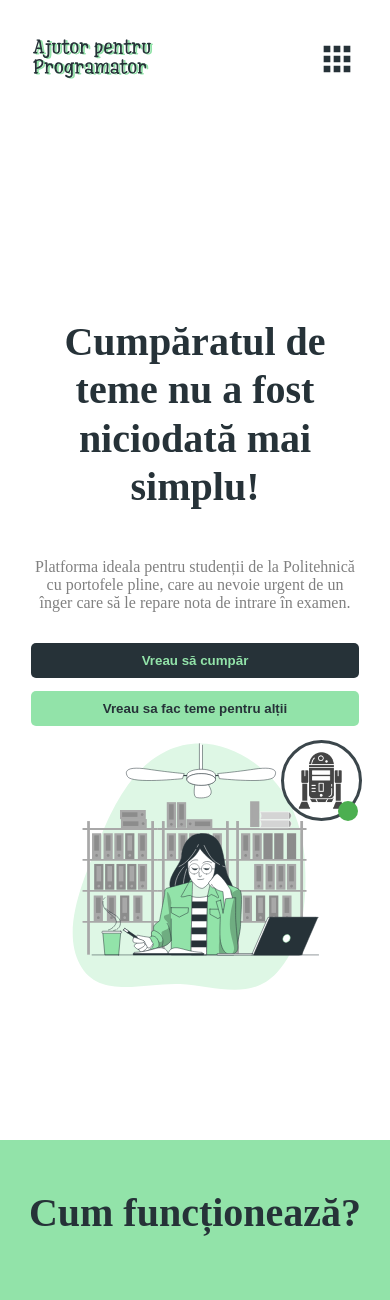
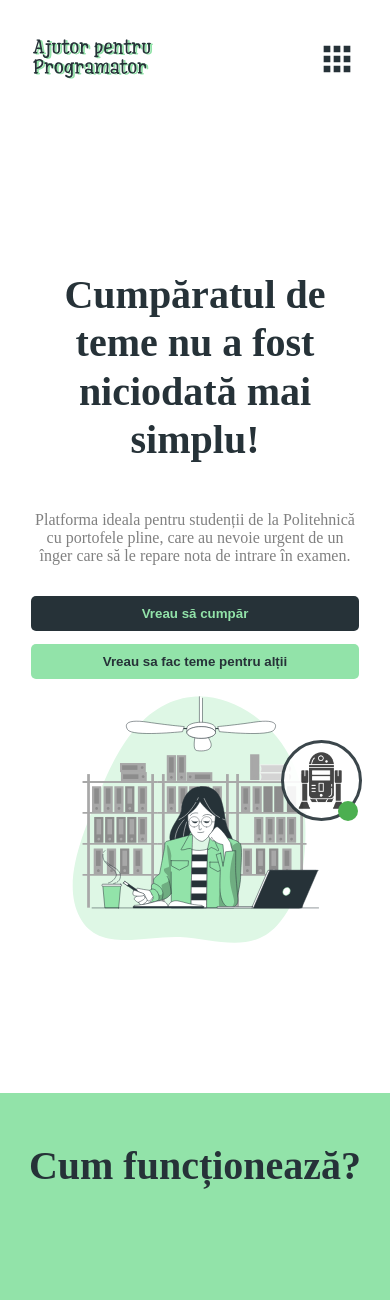
Before and after one commit to Aleandro2000/LSAC_IT-Recruitment-2020, a PHP site: page / in a window 390 px wide. Shown: the top 1300 px of the page. Run offline with PHP 8.4, Linux system fonts and the light colour scheme.

Commit message:
LSAC-Recruitment-2020

```diff
--- a/css/structure.css
+++ b/css/structure.css
@@ -403,6 +403,10 @@ a
         padding-right: 0;
         padding-left: 0;
     }
+    .presentation
+    {
+        margin-top: 153px;
+    }
     .presentation-button
     {
         margin-left: 0;
```
